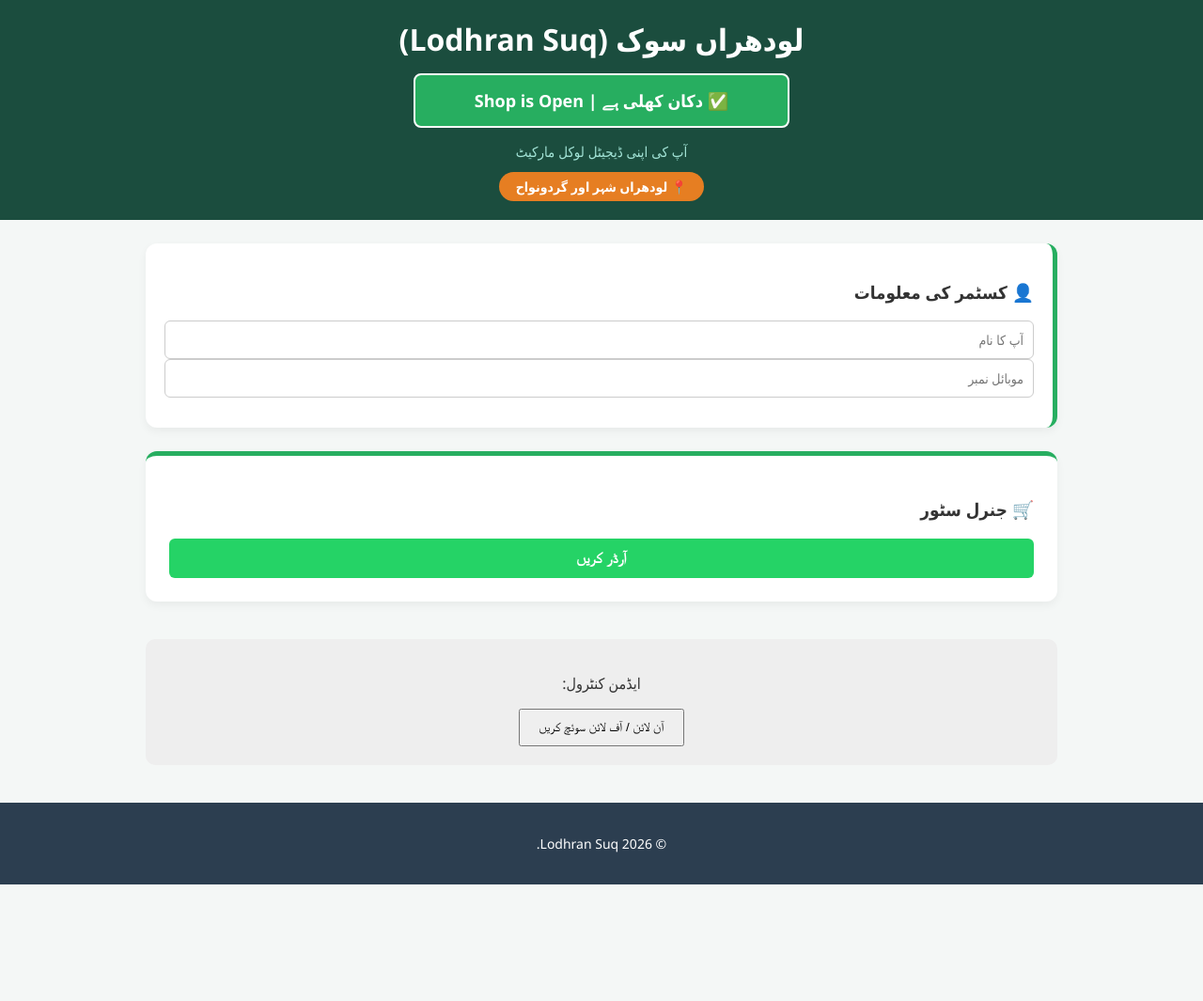
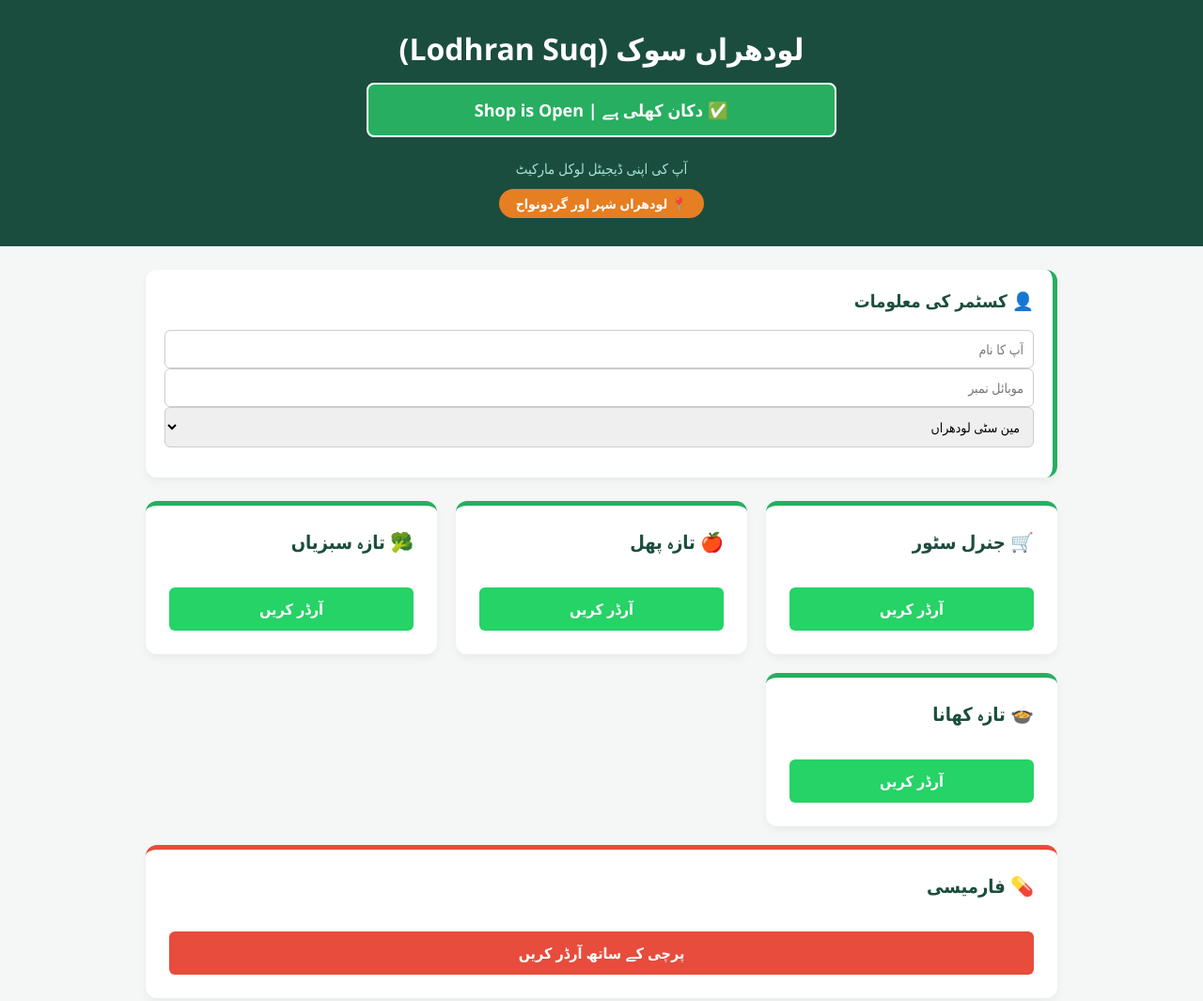
Before and after one commit to hanzalahtamimi/lodhran-suq, a plain HTML site: page index.html in a window 1280 px wide. Shown: the top 1065 px of the page at 94% size. Before the commit the page ends 941 px from the top, so only its background shows below. Drawn offline with Linux system fonts and the light colour scheme.

Commit message:
Update index.html

```diff
--- a/index.html
+++ b/index.html
@@ -7,35 +7,44 @@
     <style>
         * { box-sizing: border-box; }
         body { font-family: 'Segoe UI', Tahoma, Geneva, Verdana, sans-serif; background-color: #f4f7f6; margin: 0; padding: 0; text-align: right; direction: rtl; unicode-bidi: embed; color: #333; }
-        header { background-color: #1b4d3e; color: white; padding: 20px 20px; text-align: center; }
+        header { background-color: #1b4d3e; color: white; padding: 30px 20px; text-align: center; }
         header h1 { margin: 0; font-size: 32px; }
         header p { margin: 8px 0 0; font-size: 15px; color: #a3e4d7; }
 
         /* سٹیٹس بینر کی سٹائلنگ */
-        .status-badge { font-size: 18px; font-weight: bold; padding: 15px; margin: 15px auto; border-radius: 8px; display: block; max-width: 400px; }
+        .status-badge { font-size: 18px; font-weight: bold; padding: 15px; margin: 15px auto; border-radius: 8px; display: inline-block; width: 100%; max-width: 500px; }
         .open { background-color: #27ae60; color: white; border: 2px solid #fff; }
         .closed { background-color: #c0392b; color: white; border: 2px solid #fff; }
 
         .city-badge { background-color: #e67e22; color: white; display: inline-block; padding: 6px 18px; border-radius: 20px; font-size: 14px; margin-top: 12px; font-weight: bold; }
         .container { max-width: 1000px; margin: 25px auto; padding: 0 15px; }
         .customer-box { background: white; padding: 20px; border-radius: 12px; box-shadow: 0 4px 10px rgba(0,0,0,0.05); margin-bottom: 25px; border-right: 5px solid #27ae60; }
-        .form-group { margin-bottom: 12px; }
+        .customer-box h3 { margin-top: 0; color: #1b4d3e; }
+        .form-group { margin-bottom: 12px; text-align: right; }
         .form-group label { display: block; font-weight: bold; margin-bottom: 5px; font-size: 14px; }
-        .form-group input, .form-group select { width: 100%; padding: 10px; border-radius: 6px; border: 1px solid #ccc; font-family: inherit; font-size: 14px; text-align: right; }
-        .reward-banner { background: #e8f8f5; border: 1px dashed #27ae60; padding: 12px; border-radius: 8px; margin-bottom: 20px; font-size: 14px; color: #0e6251; font-weight: bold; text-align: center; }
+        .form-group input, .form-group select { width: 100%; padding: 10px; border-radius: 6px; border: 1px solid #ccc; font-family: inherit; font-size: 14px; text-align: right; direction: rtl; }
+        .reward-banner { background: #e8f8f5; border: 1px dashed #27ae60; padding: 12px; border-radius: 8px; margin-bottom: 20px; font-size: 14px; color: #0e6251; font-weight: bold; text-align: center; line-height: 1.6; }
         .grid { display: grid; grid-template-columns: repeat(auto-fit, minmax(300px, 1fr)); gap: 20px; }
-        .shop-card { background: white; padding: 25px; border-radius: 12px; box-shadow: 0 4px 10px rgba(0,0,0,0.05); border-top: 5px solid #27ae60; }
-        .btn { display: block; text-align: center; background-color: #25d366; color: white; padding: 12px; text-decoration: none; border-radius: 6px; font-weight: bold; margin-top: 15px; border: none; cursor: pointer; width: 100%; font-size: 16px; }
-        .admin-box { text-align: center; padding: 20px; margin-top: 40px; background: #eee; border-radius: 10px; }
+        .shop-card { background: white; padding: 25px; border-radius: 12px; box-shadow: 0 4px 10px rgba(0,0,0,0.05); border-top: 5px solid #27ae60; display: flex; flex-direction: column; justify-content: space-between; }
+        .shop-card h3 { margin-top: 0; color: #1b4d3e; font-size: 20px; }
+        .shop-card p { color: #666; font-size: 14px; line-height: 1.6; }
+        .pharmacy-card { border-top-color: #e74c3c; }
+        .pharmacy-note { font-size: 12px; color: #c0392b; background: #fadbd8; padding: 8px; border-radius: 5px; margin: 10px 0; font-weight: bold; }
+        .full-card { background: white; padding: 25px; border-radius: 12px; box-shadow: 0 4px 10px rgba(0,0,0,0.05); border-top: 5px solid #3498db; margin-top: 20px; }
+        .full-card h3 { margin-top: 0; color: #2980b9; font-size: 20px; }
+        .about-section { background: white; padding: 25px; border-radius: 12px; box-shadow: 0 4px 10px rgba(0,0,0,0.05); margin-top: 35px; border-top: 5px solid #1b4d3e; }
+        .about-section h3 { margin-top: 0; color: #1b4d3e; }
+        .about-section p { font-size: 14px; color: #555; line-height: 1.8; }
+        .contact-info { background: #fdfefe; border: 1px solid #e2e8f0; padding: 15px; border-radius: 8px; margin-top: 15px; font-size: 14px; }
+        .btn { display: block; text-align: center; background-color: #25d366; color: white; padding: 12px; text-decoration: none; border-radius: 6px; font-weight: bold; margin-top: 15px; border: none; cursor: pointer; width: 100%; font-size: 16px; font-family: inherit; }
+        .btn-blue { background-color: #3498db; }
+        .admin-box { text-align: center; padding: 20px; margin-top: 40px; background: #fff; border-radius: 12px; box-shadow: 0 4px 10px rgba(0,0,0,0.1); border-top: 5px solid #e67e22; }
         footer { background-color: #2c3e50; color: white; text-align: center; padding: 20px; margin-top: 40px; font-size: 14px; }
     </style>
 
     <script>
-        // دکان کا اسٹیٹس چیک کرنے کا فنکشن
         function isShopOpen() { return localStorage.getItem("shop_status") !== "closed"; }
-
         window.onload = function() {
-            // اسٹیٹس بینر اپڈیٹ کریں
             var statusDiv = document.getElementById("statusBanner");
             if (isShopOpen()) {
                 statusDiv.innerHTML = "✅ دکان کھلی ہے | Shop is Open";
@@ -44,9 +53,6 @@
                 statusDiv.innerHTML = "❌ دکان بند ہے | Shop is Closed";
                 statusDiv.className = "status-badge closed";
             }
-            // باقی ڈیٹا لوڈ کریں
-            var savedPhone = localStorage.getItem("lodhran_suq_phone");
-            if (savedPhone) { document.getElementById("custPhone").value = savedPhone; }
         };
 
         function toggleShop() {
@@ -56,55 +62,52 @@
         }
 
         function processOrder(shopName) {
-            if (!isShopOpen()) {
-                alert("معذرت! اس وقت دکان بند ہے، آپ آرڈر نہیں دے سکتے۔");
-                return;
-            }
-            // آرڈر لاجک
+            if (!isShopOpen()) { alert("معذرت! اس وقت دکان بند ہے۔"); return; }
             var name = document.getElementById("custName").value.trim();
             var phone = document.getElementById("custPhone").value.trim();
+            var loc = document.getElementById("lodhranArea").value;
             if (!name || !phone) { alert("نام اور نمبر درج کریں!"); return; }
-            var text = "آرڈر: " + shopName + "\nنام: " + name + "\nفون: " + phone;
+            var text = "آرڈر: " + shopName + "\nنام: " + name + "\nفون: " + phone + "\nعلاقہ: " + loc;
             window.open("https://wa.me/923027442309?text=" + encodeURIComponent(text), '_blank');
         }
     </script>
 </head>
 <body>
-
     <header>
         <h1>لودھراں سوک (Lodhran Suq)</h1>
-        <!-- یہاں بینر آئے گا -->
         <div id="statusBanner"></div>
         <p>آپ کی اپنی ڈیجیٹل لوکل مارکیٹ</p>
         <div class="city-badge">📍 لودھراں شہر اور گردونواح</div>
     </header>
 
     <div class="container">
-        <!-- کسٹمر فارم -->
         <div class="customer-box">
             <h3>👤 کسٹمر کی معلومات</h3>
             <div class="form-group">
                 <input type="text" id="custName" placeholder="آپ کا نام">
                 <input type="text" id="custPhone" placeholder="موبائل نمبر">
+                <select id="lodhranArea">
+                    <option value="Main City">مین سٹی لودھراں</option>
+                    <option value="Other">دیگر</option>
+                </select>
             </div>
         </div>
 
-        <!-- کارڈز -->
         <div class="grid">
-            <div class="shop-card">
-                <h3>🛒 جنرل سٹور</h3>
-                <button onclick="processOrder('جنرل سٹور')" class="btn">آرڈر کریں</button>
-            </div>
-            <!-- باقی کارڈز یہاں اسی طرح رہیں گے -->
+            <div class="shop-card"><h3>🛒 جنرل سٹور</h3><button onclick="processOrder('جنرل سٹور')" class="btn">آرڈر کریں</button></div>
+            <div class="shop-card"><h3>🍎 تازہ پھل</h3><button onclick="processOrder('تازہ پھل')" class="btn">آرڈر کریں</button></div>
+            <div class="shop-card"><h3>🥦 تازہ سبزیاں</h3><button onclick="processOrder('تازہ سبزیاں')" class="btn">آرڈر کریں</button></div>
+            <div class="shop-card"><h3>🍲 تازہ کھانا</h3><button onclick="processOrder('تازہ کھانا')" class="btn">آرڈر کریں</button></div>
         </div>
 
-        <!-- ایڈمن سوئچ -->
+        <div class="shop-card pharmacy-card" style="margin-top:20px;"><h3>💊 فارمیسی</h3><button onclick="processOrder('فارمیسی')" class="btn" style="background-color: #e74c3c;">پرچی کے ساتھ آرڈر کریں</button></div>
+        <div class="full-card"><h3>📦 پک اینڈ ڈراپ</h3><button onclick="processOrder('پک اینڈ ڈراپ')" class="btn btn-blue">آرڈر کریں</button></div>
+
         <div class="admin-box">
-            <p>ایڈمن کنٹرول:</p>
-            <button onclick="toggleShop()" style="padding: 10px 20px; cursor: pointer;">آن لائن / آف لائن سوئچ کریں</button>
+            <h3>⚙️ ایڈمن کنٹرول</h3>
+            <button onclick="toggleShop()" class="btn" style="background-color: #e67e22; max-width: 300px; margin: 0 auto;">آن لائن / آف لائن سوئچ کریں</button>
         </div>
     </div>
-
     <footer><p>&copy; 2026 Lodhran Suq.</p></footer>
 </body>
 </html>
```
